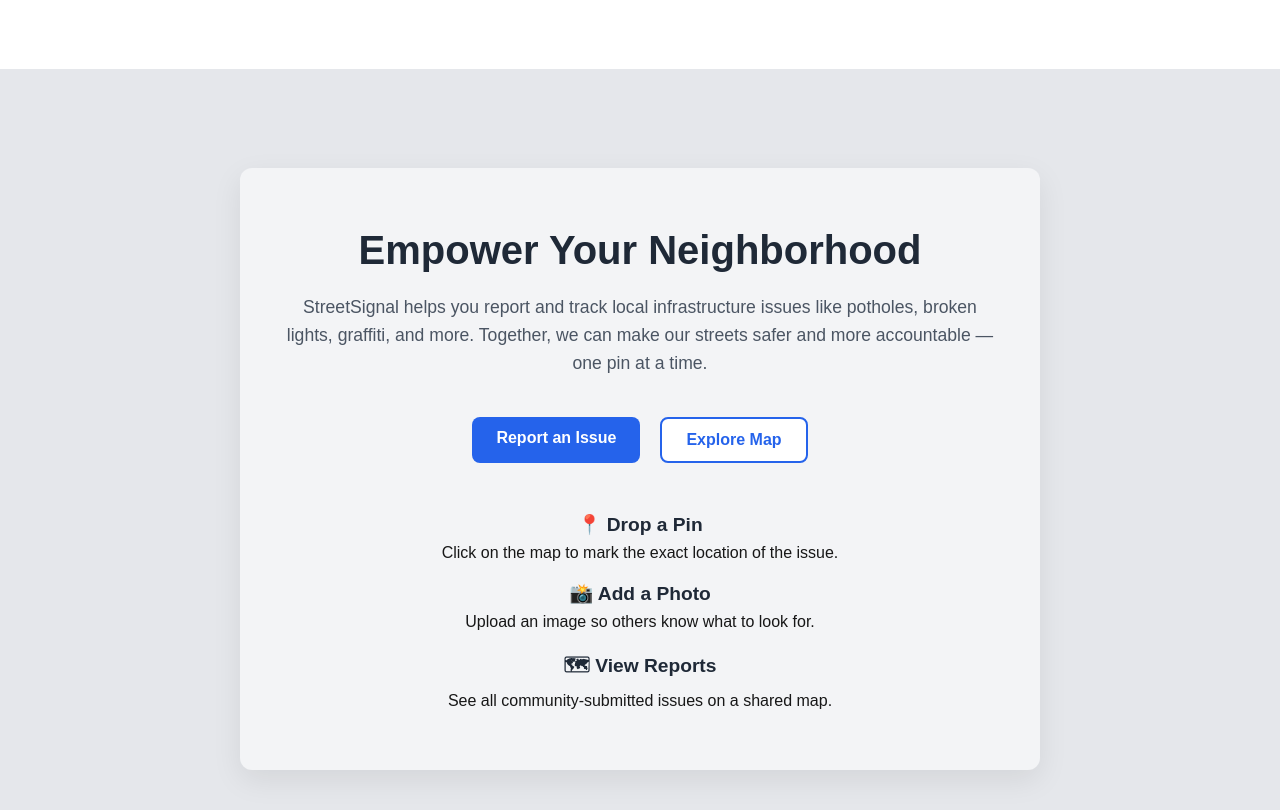
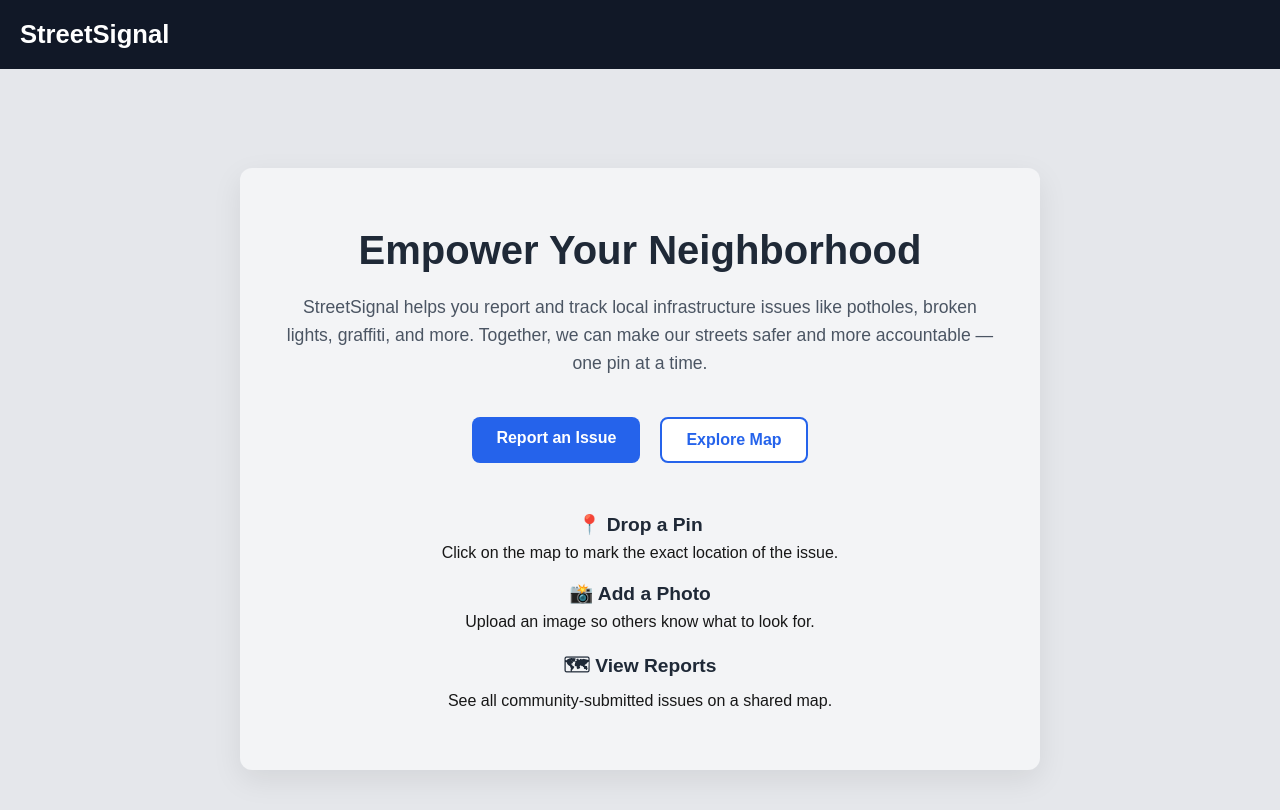
Before and after one commit to BenHavis/streetsignal, a Next.js app: page / in a window 1280 px wide. Shown: the top 810 px of the page. Built offline with nearby package versions, Linux system fonts and the light colour scheme.

Commit message:
update header styles

```diff
--- a/src/app/globals.css
+++ b/src/app/globals.css
@@ -46,6 +46,10 @@
    color: white;
   text-decoration: none;
 }
+header {
+  background-color: #111827; /* Tailwind 'gray-900' */
+}
+
 
 
 @media (prefers-color-scheme: dark) {
```
